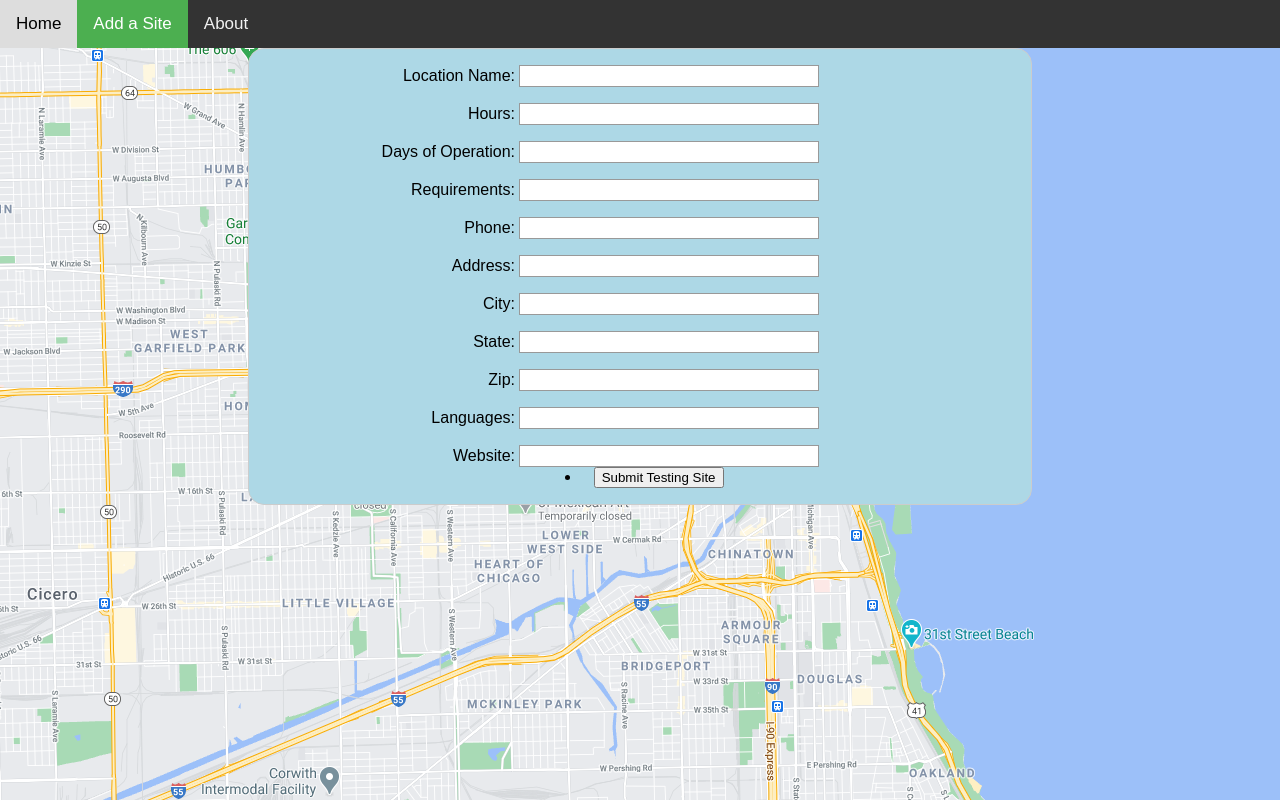
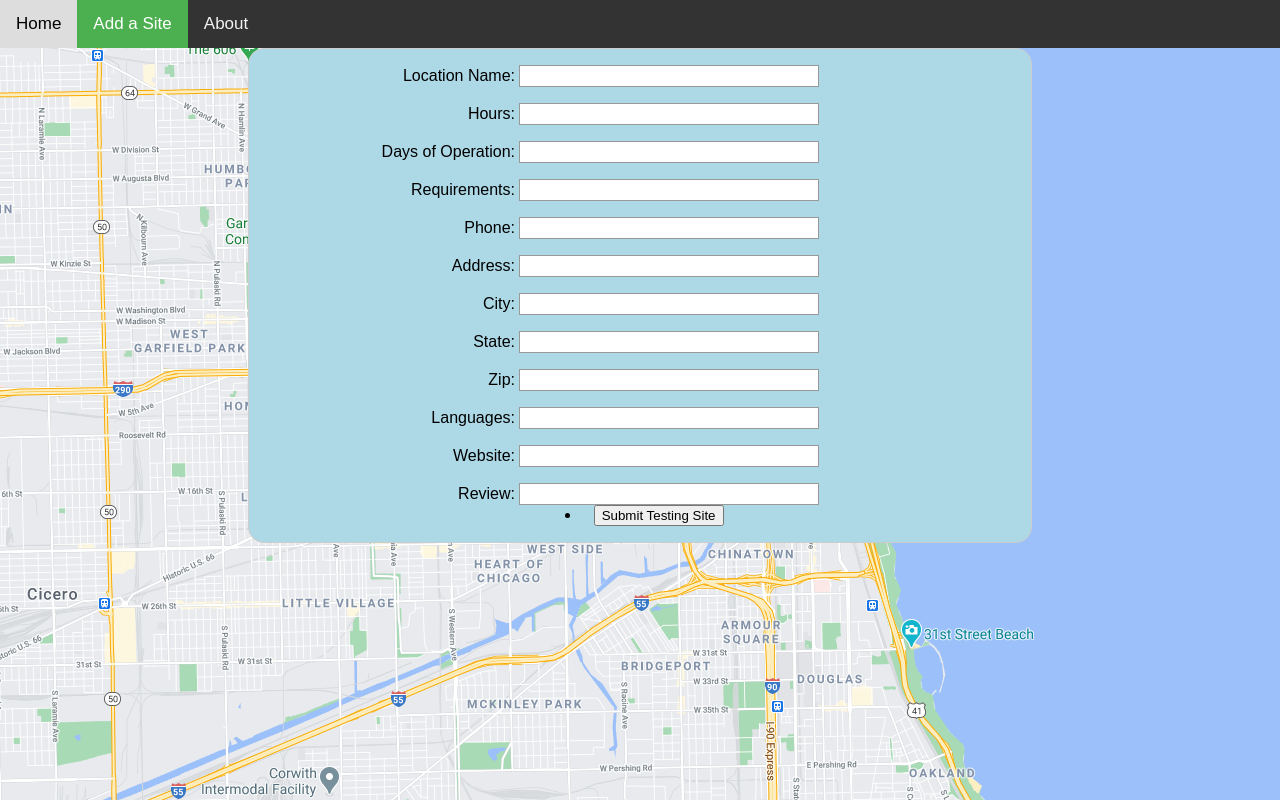
Before and after one commit to bschultz99/Covid-Web-App-IPRO, a website: page nodeserver/public/addsite.html in a window 1280 px wide. Drawn offline with Linux system fonts and the light colour scheme.

Commit message:
Update addsite.html

```diff
--- a/nodeserver/public/addsite.html
+++ b/nodeserver/public/addsite.html
@@ -141,6 +141,10 @@
                     <label for="website">Website:</label>
                     <input type="text" id="website" name="website">
                 </li>
+                <li>
+                    <label for="review">Review:</label>
+                    <input type="text" id="review" name="review">
+                </li>
             </ul>
             <li class="button">
                 <button type="submit">Submit Testing Site</button>
```
